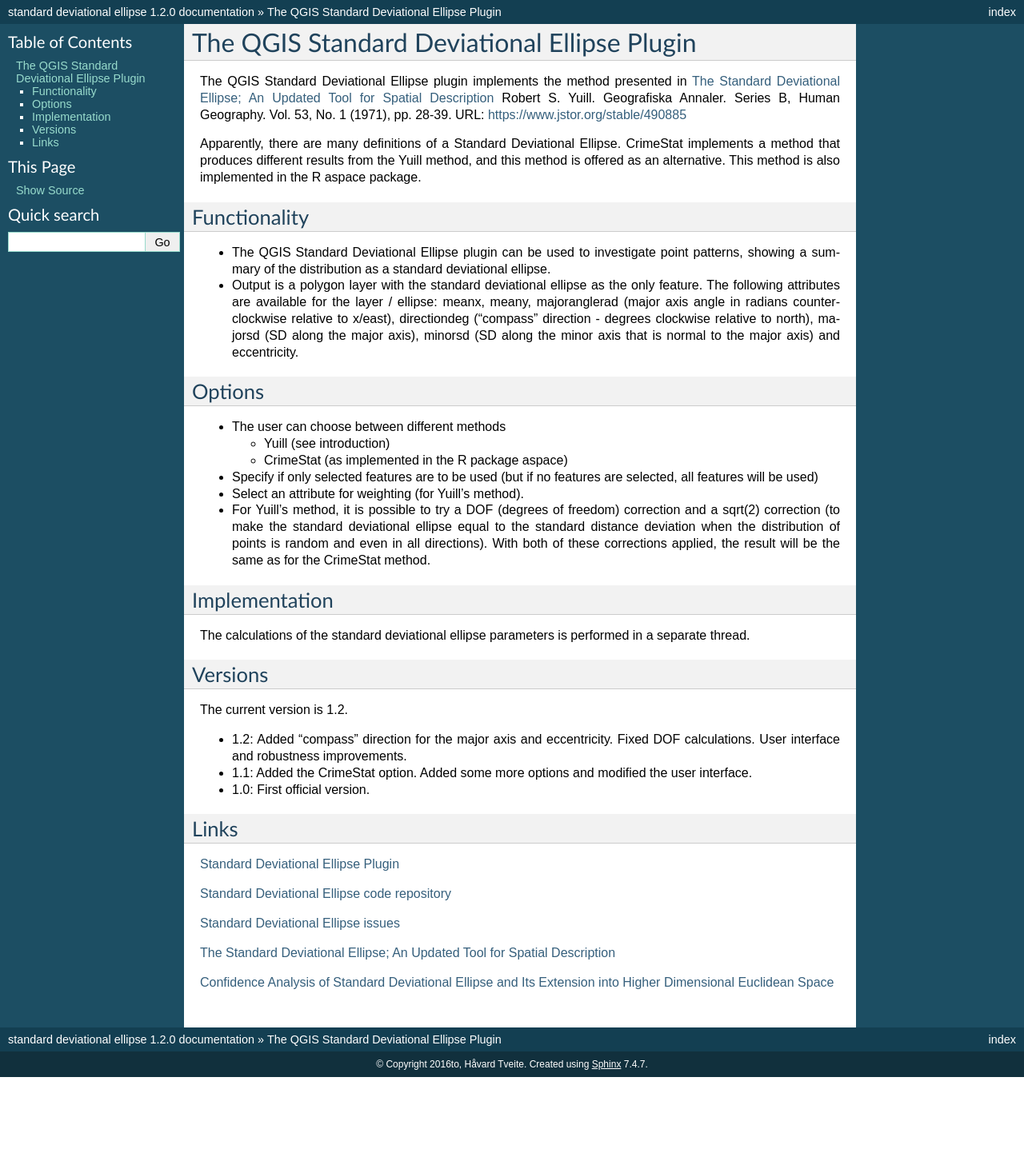
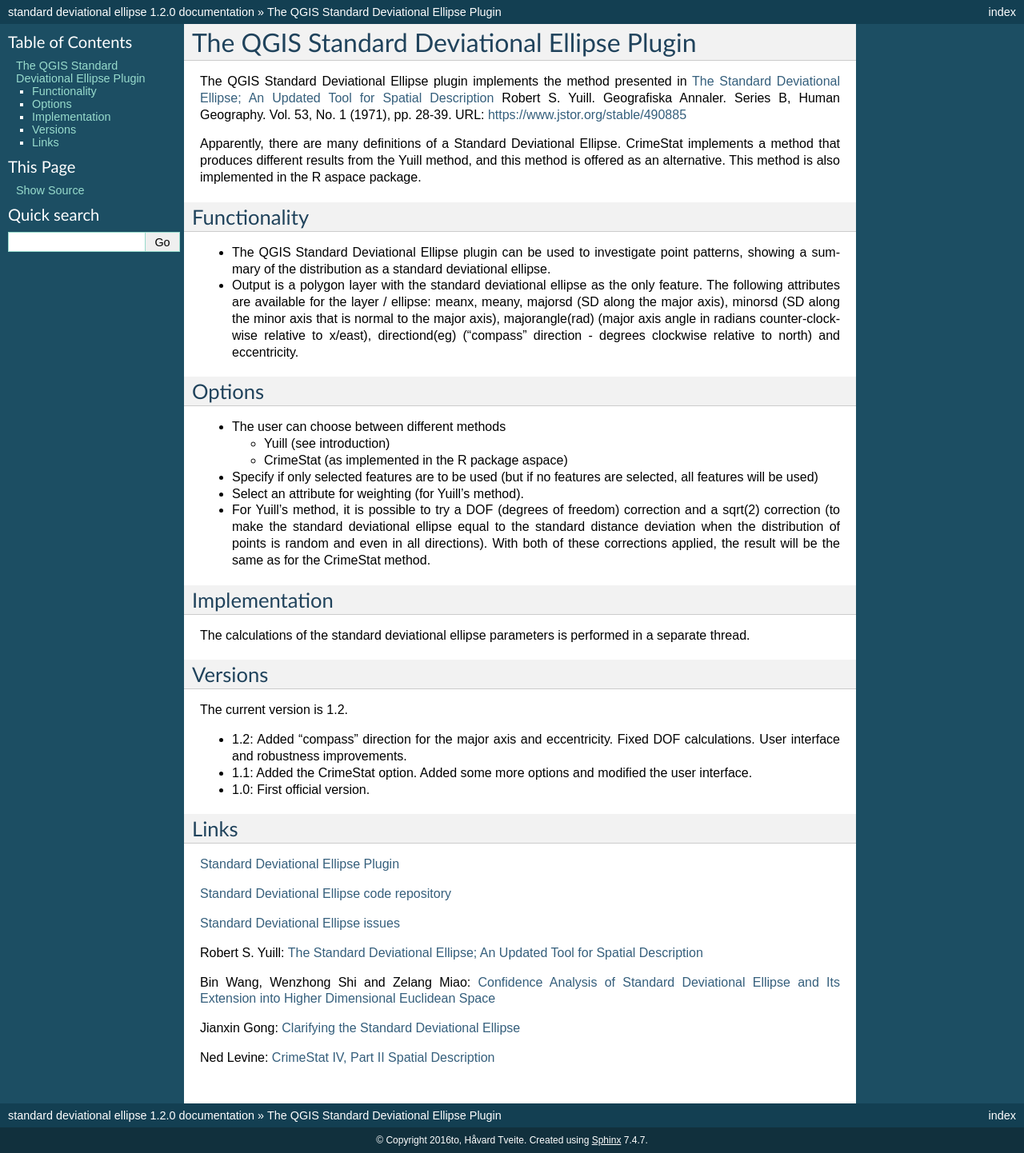
Before and after one commit to havatv/qgisstandarddeviationalellipseplugin, a Sphinx documentation site: the page built from help/source/index.rst, in a window 1280 px wide. Shown: the whole page at 80% size. Built offline with Sphinx 7.4.7, drawn with Linux system fonts in a browser that asks for light colours; formulas are drawn with MathJax 3; before the commit the page ends 1347 px from its top, so only the background shows below that.

```diff
--- a/help/source/index.rst
+++ b/help/source/index.rst
@@ -35,11 +35,11 @@
 
 - Output is a polygon layer with the standard deviational
   ellipse as the only feature.  The following attributes are
-  available for the layer / ellipse: meanx, meany, majoranglerad
-  (major axis angle in radians counter-clockwise relative to x/east),
-  directiondeg ("compass" direction - degrees clockwise relative
-  to north), majorsd (SD along the major axis), minorsd (SD along
-  the minor axis that is normal to the major axis) and eccentricity.
+  available for the layer / ellipse: meanx, meany, majorsd (SD along
+  the major axis), minorsd (SD along the minor axis that is normal
+  to the major axis), majorangle(rad) (major axis angle in radians
+  counter-clockwise relative to x/east), directiond(eg) ("compass"
+  direction - degrees clockwise relative to north) and eccentricity.
 
 Options
 =============
@@ -93,9 +93,13 @@
 
 `Standard Deviational Ellipse issues`_
 
-`The Standard Deviational Ellipse; An Updated Tool for Spatial Description`_
+Robert S. Yuill: `The Standard Deviational Ellipse; An Updated Tool for Spatial Description`_
 
-`Confidence Analysis of Standard Deviational Ellipse and Its Extension into Higher Dimensional Euclidean Space`_
+Bin Wang, Wenzhong Shi and Zelang Miao: `Confidence Analysis of Standard Deviational Ellipse and Its Extension into Higher Dimensional Euclidean Space`_
+
+Jianxin Gong: `Clarifying the Standard Deviational Ellipse`_
+
+Ned Levine: `CrimeStat IV, Part II Spatial Description`_
 
 .. _The Standard Deviational Ellipse; An Updated Tool for Spatial Description: https://www.jstor.org/stable/490885
 .. _Standard Deviational Ellipse code repository: https://github.com/havatv/qgisstandarddeviationalellipseplugin.git
@@ -103,3 +107,5 @@
 .. _Standard Deviational Ellipse issues: https://github.com/havatv/qgisstandarddeviationalellipseplugin/issues
 .. |N2| replace:: N\ :sup:`2`
 .. _Confidence Analysis of Standard Deviational Ellipse and Its Extension into Higher Dimensional Euclidean Space: http://www.ncbi.nlm.nih.gov/pmc/articles/PMC4358977/
+.. _Clarifying the Standard Deviational Ellipse: http://onlinelibrary.wiley.com/doi/10.1111/j.1538-4632.2002.tb01082.x/pdf
+.. _CrimeStat IV, Part II Spatial Description: http://nij.gov/topics/technology/maps/documents/crimestat-files/CrimeStat%20IV%20Chapter%204.pdf
```
Also changed, not shown: SDEllipse_dialog.py (+16 -2 lines), metadata.txt (+6 -4 lines), 1 other file.
